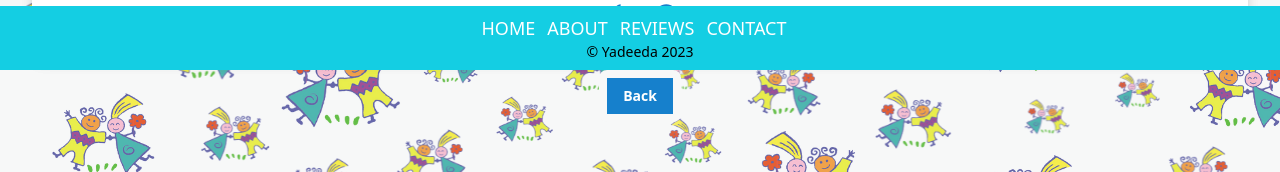
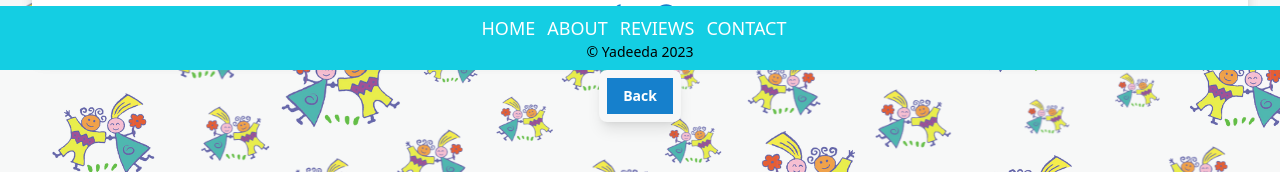
Before and after one commit to sjlelait/yadeeda, a React (Create React App) app: page /music in a window 1280 px wide. Shown: the part 730-902 px from the top of the page. Built offline with nearby package versions, Linux system fonts and the light colour scheme.

Commit message:
fix: removes white shadow

```diff
--- a/src/App.css
+++ b/src/App.css
@@ -23,7 +23,3 @@
   flex-direction: column;
   gap: 2rem;
 }
-
-.white-shadow {
-  box-shadow: 0 8px 8px rgba(255, 255, 255, 0.1), 0 6px 10px rgba(255, 255, 255, 0.1);
-}
--- a/src/components/BackButton.js
+++ b/src/components/BackButton.js
@@ -17,7 +17,7 @@ const BackButton = (props) => {
             {showGoBackButton && (
                 <button
                 onClick={goBack}
-                className="bg-ydBlue hover:bg-ydLightBlue hover:text-black text-white font-bold py-2 px-4 rounded-lg shadow text-sm md:text-md rounded white-shadow border border-8 border-ydBG"
+                className="bg-ydBlue hover:bg-ydLightBlue hover:text-black text-white font-bold py-2 px-4 rounded-lg shadow-lg text-sm md:text-md rounded border border-8 border-ydBG"
                 >
                 Back
                 </button>
--- a/src/components/HomeCard.js
+++ b/src/components/HomeCard.js
@@ -14,7 +14,7 @@ const HomeCard = ({ title, image, description, link, video, bgColor }) => {
             )}
             {description && (
               <>
-                {title === 'All Song Lyrics Here' ? (
+                {title === 'All Song Lyrics Below' ? (
                   <ul className="list-disc list-inside leading-loose text-left mt-6 mb-4 ml-3">
                     {description.split(',').map((item, index) => (
                       <li key={index}>{item.trim()}</li>
```
